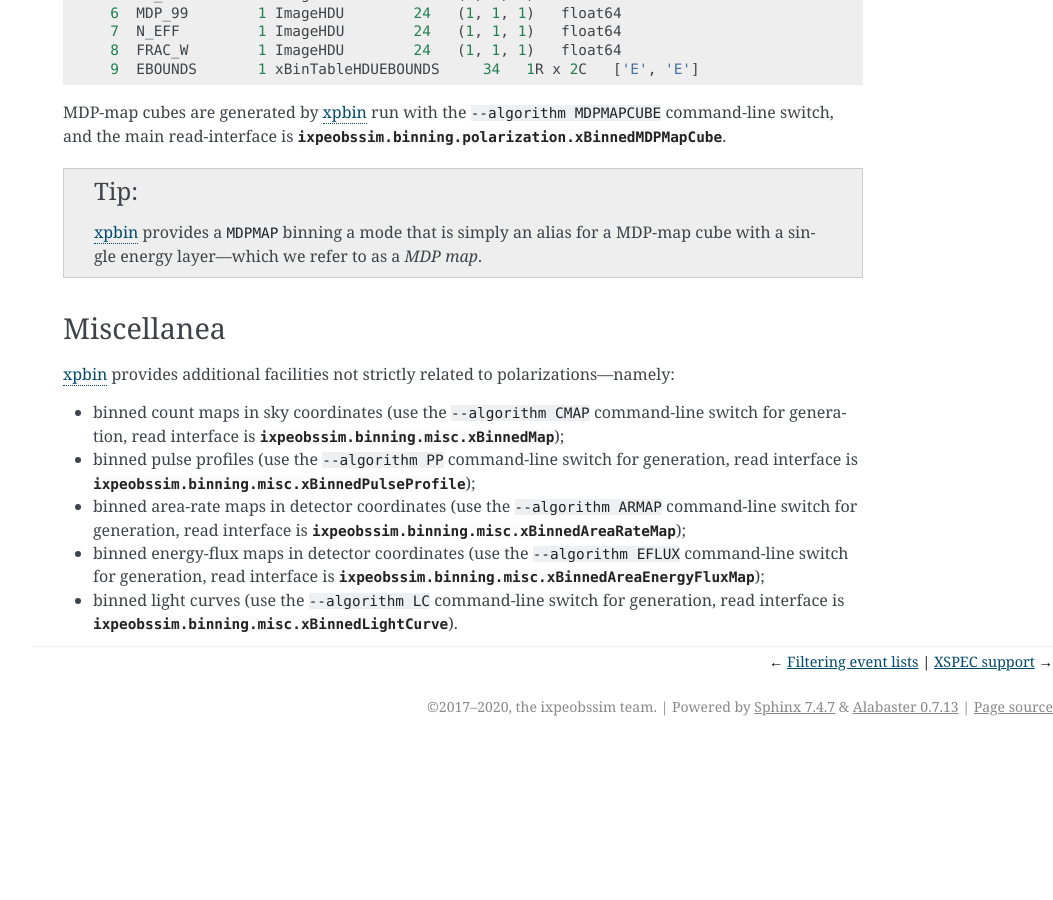
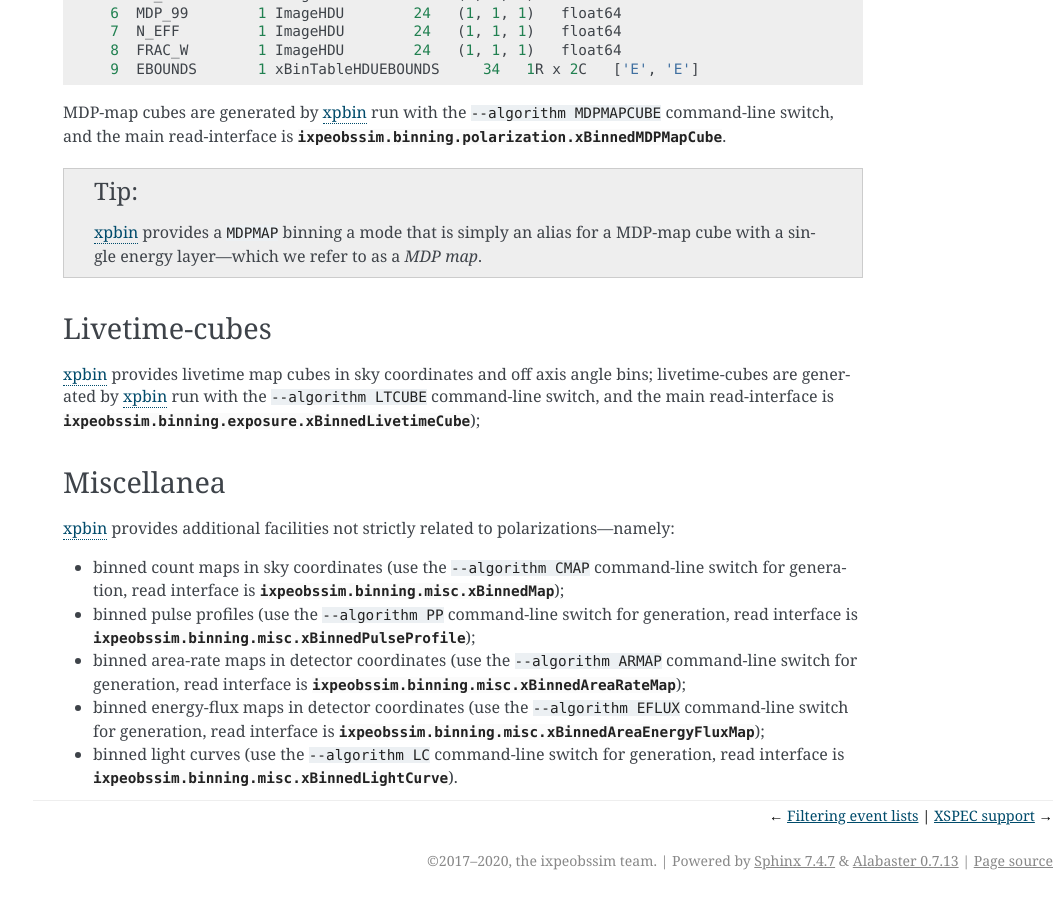
Before and after one commit to lucabaldini/ixpeobssim, a Sphinx documentation site: the page built from docs/binning.rst, in a window 1280 px wide and 900 px high, scrolled down 6867 px. Shown: the whole window, without its empty margins (227-1280 px from the left). Built offline with Sphinx 7.4.7, drawn with Linux system fonts in a browser that asks for light colours; formulas are drawn with MathJax 3; before the commit the page ends 7613 px from its top, so only the background shows below that.

Commit message:
added a brief description of livetime-cubes

```diff
--- a/docs/binning.rst
+++ b/docs/binning.rst
@@ -365,6 +365,13 @@ command-line switch, and the main read-interface is
    |xpbin| provides a ``MDPMAP`` binning a mode that is simply an alias for a
    MDP-map cube with a single energy layer---which we refer to as a *MDP map*.
 
+Livetime-cubes
+--------------
+
+|xpbin| provides livetime map cubes in sky coordinates and off axis angle bins;
+livetime-cubes are generated by |xpbin| run with the ``--algorithm LTCUBE``
+command-line switch, and the main read-interface is
+:class:`ixpeobssim.binning.exposure.xBinnedLivetimeCube`);
 
 Miscellanea
 -----------
```
